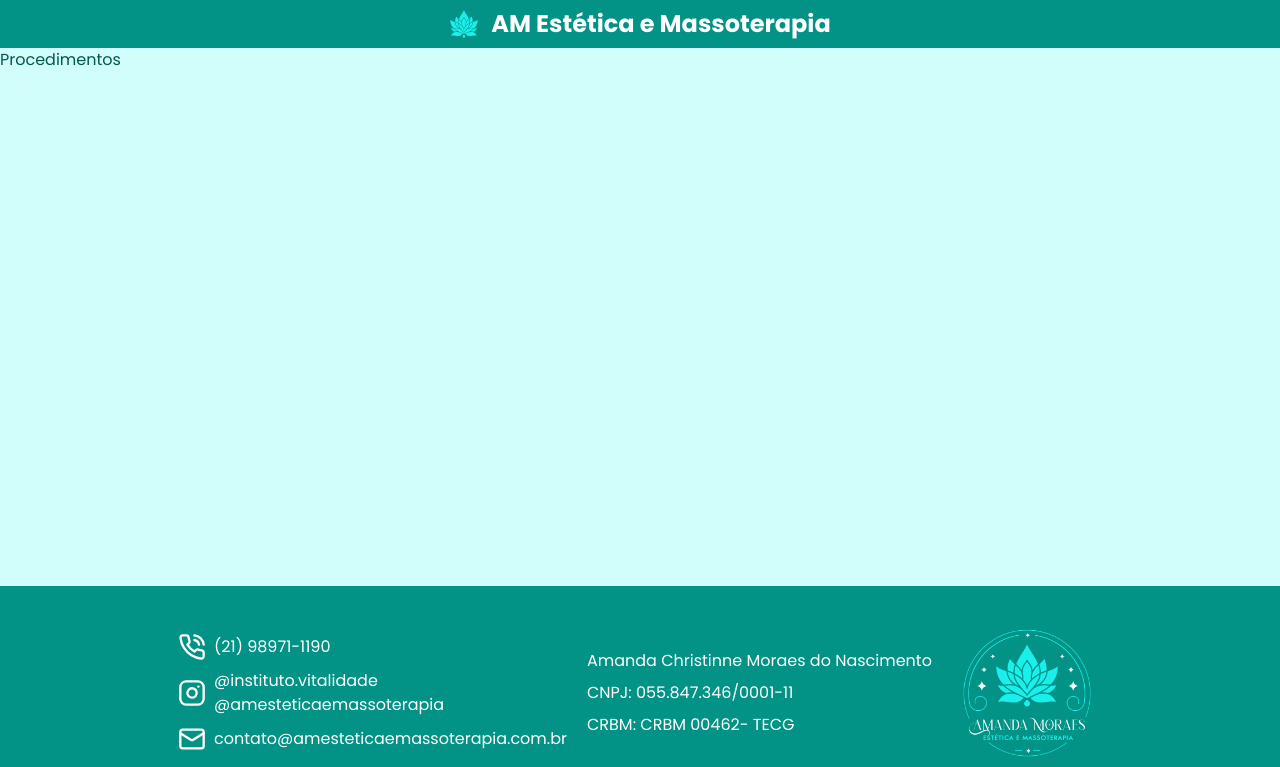
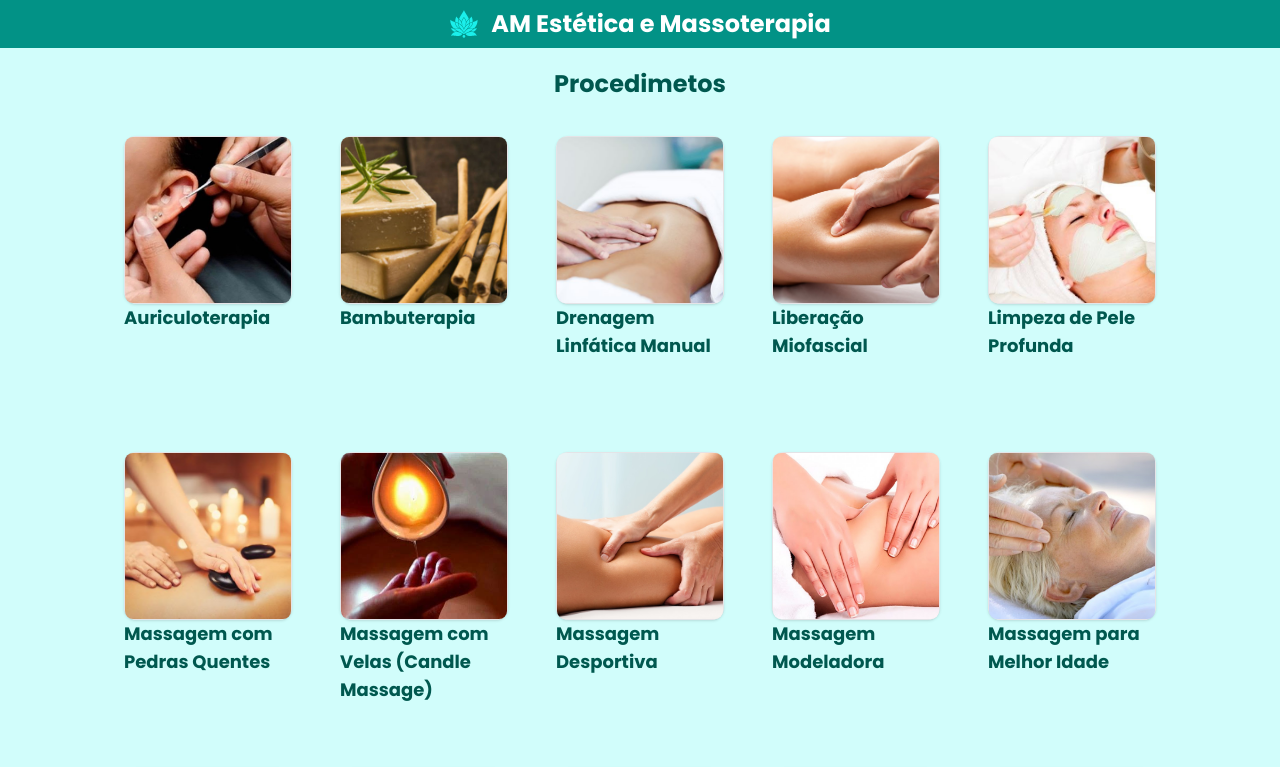
Before and after one commit to DanielOrfeu/amesteticaemassoterapia, a Next.js app: page /procedimentos in a window 1280 px wide. Shown: the top 767 px of the page. Built offline with nearby package versions, Linux system fonts and the light colour scheme.

Commit message:
feat: tela procedimentos

```diff
--- a/src/app/procedimentos/[procedure]/page.tsx
+++ b/src/app/procedimentos/[procedure]/page.tsx
@@ -17,7 +17,7 @@ function Procedure() {
   return (
     <>
       {selectedProcedure ? (
-        <div className="flex flex-1 flex-col justify-evenly p-8">
+        <div className="flex flex-1 flex-col justify-center p-8">
           <div className="main-txt flex flex-col items-center justify-center gap-5">
             <h1 className="text-xl font-bold sm:text-3xl">
               {selectedProcedure.name}
@@ -36,7 +36,9 @@ function Procedure() {
                   <span className="text-sm sm:text-lg md:w-6/12">
                     <ul>
                       {selectedProcedure.indications.split(';').map((i) => (
-                        <li key={i}>{i}</li>
+                        <li className="list-disc" key={i}>
+                          {i}
+                        </li>
                       ))}
                     </ul>
                   </span>
@@ -52,7 +54,9 @@ function Procedure() {
                   <span className="text-sm sm:text-lg md:w-6/12">
                     <ul>
                       {selectedProcedure.benefits.split(';').map((i) => (
-                        <li key={i}>{i}</li>
+                        <li className="list-disc" key={i}>
+                          {i}
+                        </li>
                       ))}
                     </ul>
                   </span>
@@ -64,7 +68,9 @@ function Procedure() {
             <span className="text-sm sm:text-lg md:w-6/12">
               <ul>
                 {selectedProcedure.contraindications.split(';').map((i) => (
-                  <li key={i}>{i}</li>
+                  <li className="list-disc" key={i}>
+                    {i}
+                  </li>
                 ))}
               </ul>
             </span>
--- a/src/app/procedimentos/page.tsx
+++ b/src/app/procedimentos/page.tsx
@@ -1,5 +1,41 @@
+'use client'
+
+import { Card } from '@/components/ui/card'
+import { procedures } from '@/data/procedures'
+import Image from 'next/image'
+import Link from 'next/link'
+
 function Prodcedures() {
-  return <h1>Procedimentos</h1>
+  return (
+    <div className="flex flex-1 flex-col">
+      <h1 className="self-center pt-5 text-xl font-bold sm:text-2xl">
+        Procedimetos
+      </h1>
+      <div className="flex flex-1 flex-wrap items-center justify-center gap-4 p-5">
+        {procedures.map((procedure) => (
+          <div
+            key={procedure.name}
+            className="h-[200px] w-[200px] p-4 sm:h-[300px]"
+          >
+            <Link href={`/procedimentos/${procedure.pathName}`}>
+              <Card>
+                <Image
+                  src={`/procedures/${procedure.pathName}.jpg`}
+                  alt={procedure.name}
+                  width={200}
+                  height={200}
+                  className="aspect-square rounded-lg object-cover"
+                />
+              </Card>
+              <span className="text-sm font-bold sm:text-lg">
+                {procedure.name}
+              </span>
+            </Link>
+          </div>
+        ))}
+      </div>
+    </div>
+  )
 }
 
 export default Prodcedures
```
Also changed, not shown: public/procedures/massagem-terapeutica.jpg (renamed from public/procedures/massagem-terapeutica.png).
